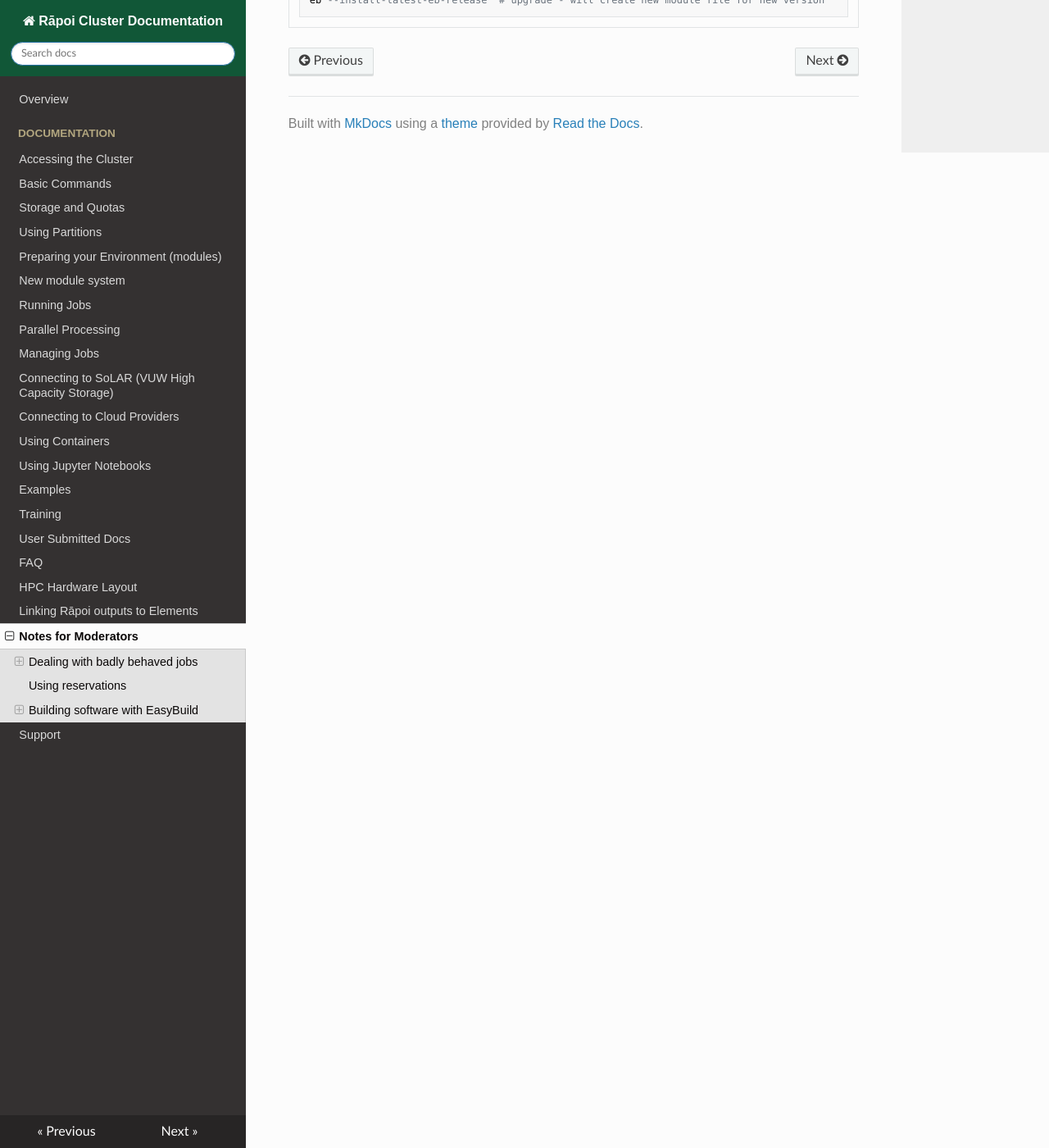
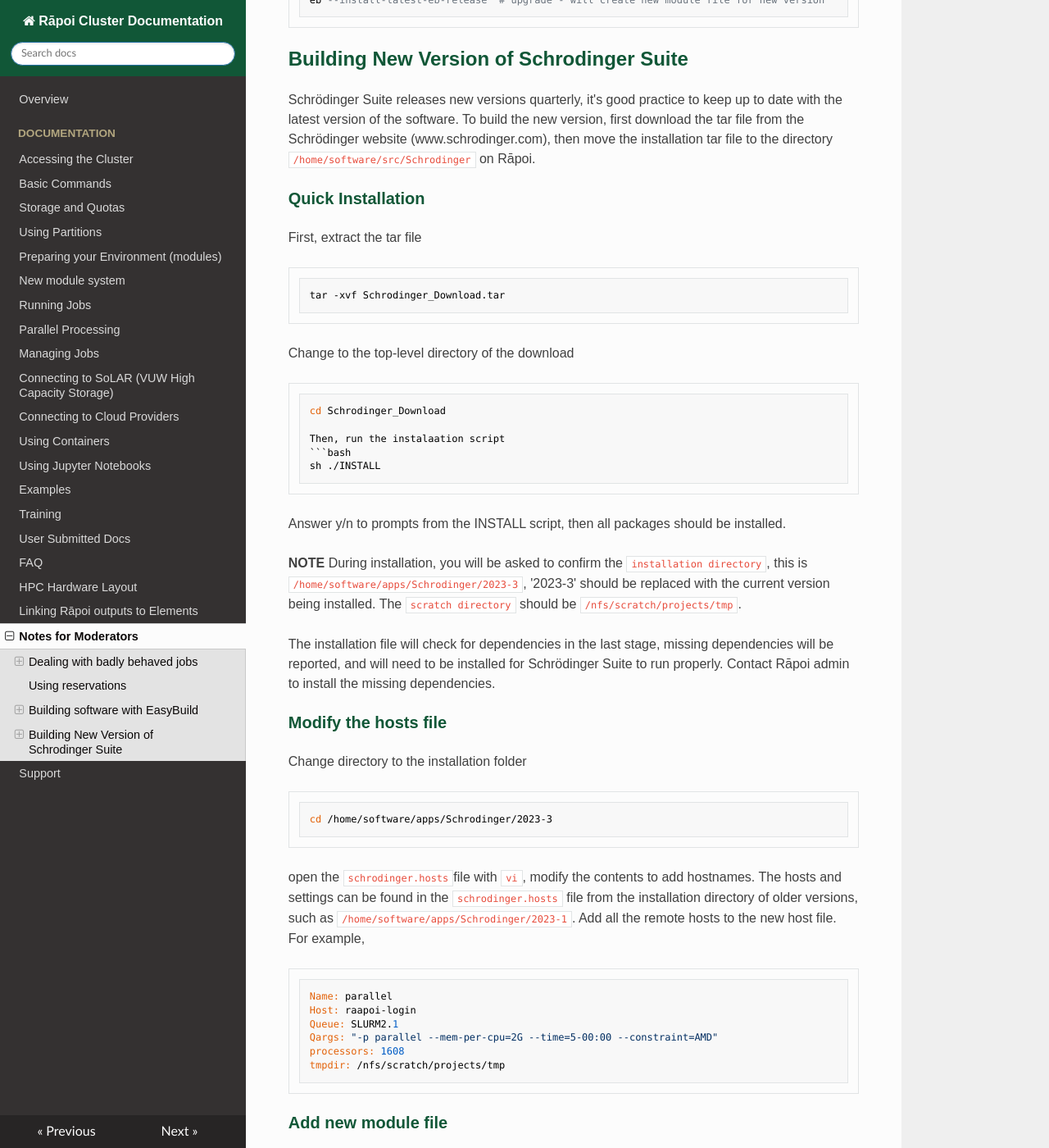
Before and after one commit to vuw-research-computing/raapoi-docs, an MkDocs documentation site: the page built from docs/mods_admins.md, in a window 1280 px wide and 1400 px high, scrolled down 2595 px. Shown: the whole window at 82% size. Built offline with MkDocs 1.6.1, drawn with Linux system fonts in a browser that asks for light colours; nearby versions of some CDN libraries; some web fonts are replaced; some of the changed text lies outside the part shown.

Commit message:
Update mods_admins.md
added build Schrodinger section

````diff
--- a/docs/mods_admins.md
+++ b/docs/mods_admins.md
@@ -99,3 +99,65 @@
 
 eb --install-latest-eb-release  # upgrade - will create new module file for new version
 ```
+
+##Building New Version of Schrodinger Suite
+Schrödinger Suite releases new versions quarterly, it's good practice to keep up to date with the latest version of the software. To build the new version, first download the tar file from the Schrödinger website (www.schrodinger.com), then move the installation tar file to the directory `/home/software/src/Schrodinger` on Rāpoi.
+
+###Quick Installation
+
+First, extract the tar file
+```bash
+tar -xvf Schrodinger_Download.tar
+```
+
+Change to the top-level directory of the download
+```bash
+cd Schrodinger_Download
+
+Then, run the instalaation script
+```bash
+sh ./INSTALL
+```
+
+Answer y/n to prompts from the INSTALL script, then all packages should be installed.
+
+**NOTE**
+During installation, you will be asked to confirm the `installation directory`, this is `/home/software/apps/Schrodinger/2023-3`, '2023-3' should be replaced with the current version being installed. The `scratch directory` should be `/nfs/scratch/projects/tmp`.
+
+The installation file will check for dependencies in the last stage, missing dependencies will be reported, and will need to be installed for Schrödinger Suite to run properly. Contact Rāpoi admin to install the missing dependencies.
+
+###Modify the hosts file
+Change directory to the installation folder
+
+```bash
+cd /home/software/apps/Schrodinger/2023-3
+```
+
+open the `schrodinger.hosts`file with `vi`, modify the contents to add hostnames. The hosts and settings can be found in the `schrodinger.hosts` file from the installation directory of older versions, such as `/home/software/apps/Schrodinger/2023-1`. Add all the remote hosts to the new host file. For example,
+
+```bash
+Name: parallel
+Host: raapoi-login
+Queue: SLURM2.1
+Qargs: "-p parallel --mem-per-cpu=2G --time=5-00:00 --constraint=AMD"
+processors: 1608
+tmpdir: /nfs/scratch/projects/tmp
+```
+
+###Add new module file
+Once installation is complete, add a new module file so that the new version can be loaded. Module files for existing Schrodinger versions can be found in `/home/software/tools/eb_modulefiles/all/Core/Schrodinger`. The module files are named with `.lua` extensions. Make a new module file by copying one of the older module files, for example,
+
+```bash
+cp 2023-1.lua 2023-3.lua
+```
+
+Then edit the new module file (in this case, `2023-3.lua`) to match the new version installed. Fields that will need to be updated include the `Whatis` section, and the `root`. For example:
+
+```bash
+local root="/home/software/apps/Schrodinger/2023-3"
+```
+
+You can check if the module has been properly installed by
+```bash
+module --ignore_cache avail
+```
````
